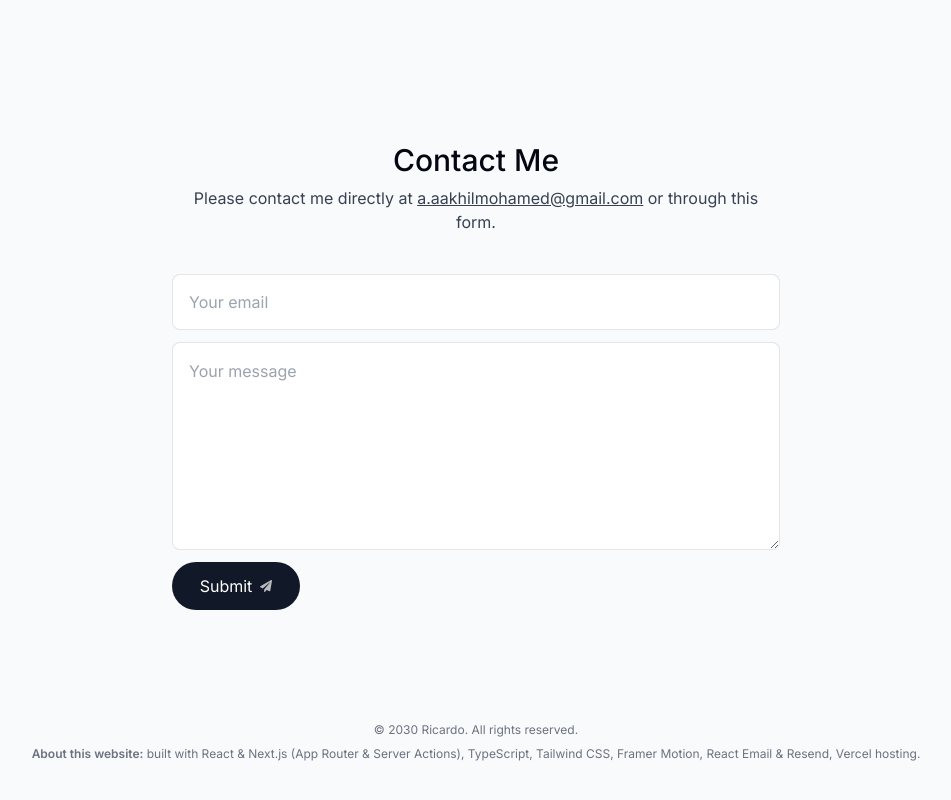
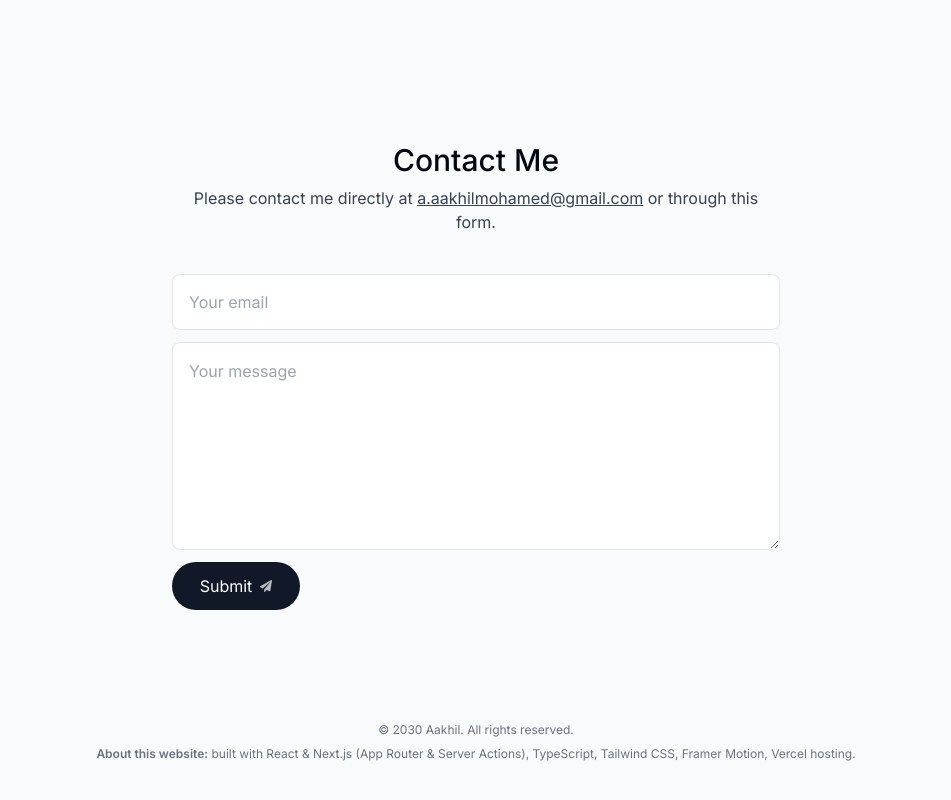
Before and after one commit to AMohamedAakhil/portfolio, a Next.js app: page / in a window 1280 px wide. Shown: the part 4914-5714 px from the top of the page, without its empty margins (164-1115 px from the left). Built offline with nearby package versions, Linux system fonts and the light colour scheme.

Commit message:
feat: footer

```diff
--- a/components/footer.tsx
+++ b/components/footer.tsx
@@ -4,12 +4,12 @@ export default function Footer() {
   return (
     <footer className="mb-10 px-4 text-center text-gray-500">
       <small className="mb-2 block text-xs">
-        &copy; 2030 Ricardo. All rights reserved.
+        &copy; 2030 Aakhil. All rights reserved.
       </small>
       <p className="text-xs">
         <span className="font-semibold">About this website:</span> built with
         React & Next.js (App Router & Server Actions), TypeScript, Tailwind CSS,
-        Framer Motion, React Email & Resend, Vercel hosting.
+        Framer Motion, Vercel hosting.
       </p>
     </footer>
   );
```
